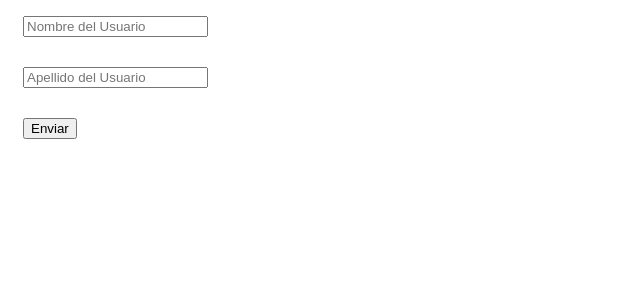
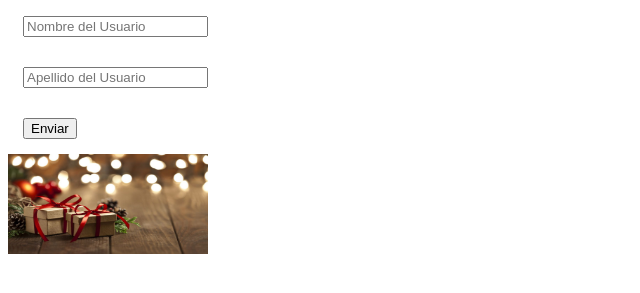
Before and after one commit to victoriacusme/PaginaESPAM, a plain HTML site: page index.html in a window 1280 px wide. Shown: the part 79-372 px from the top of the page, without its empty margins (0-640 px from the left). Drawn offline with Linux system fonts and the light colour scheme.

Commit message:
Historia de usuario 02

```diff
--- a/index.html
+++ b/index.html
@@ -19,5 +19,6 @@
            <button type="submit">Enviar</button>
         </div>
     </form>
+    <img src="img/navidad0.jpg" style="width: 200px; height: 100px;" alt="">
 </body>
 </html>
```
Also changed, not shown: img/navidad0.jpg (added).
